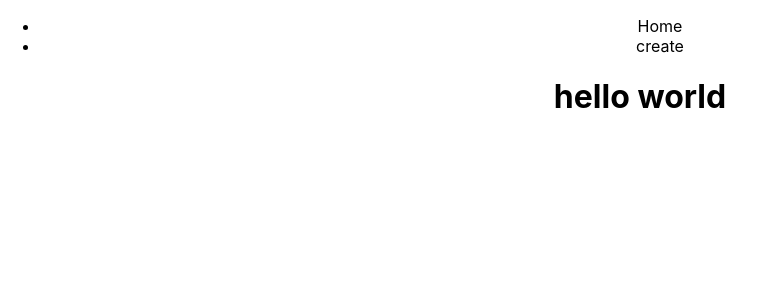
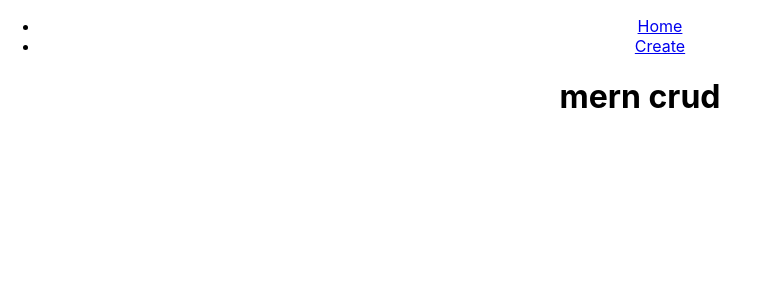
Before and after one commit to m3lfx/react-blog-ns-2024, a React (Create React App) app in the folder frontend/: page / in a window 1280 px wide. Shown: the top 300 px of the page, without its empty margins (0-765 px from the left). Built offline with nearby package versions, Linux system fonts and the light colour scheme.

Commit message:
first commit

```diff
--- a/frontend/package.json
+++ b/frontend/package.json
@@ -8,6 +8,7 @@
     "@testing-library/user-event": "^13.5.0",
     "react": "^18.3.1",
     "react-dom": "^18.3.1",
+    "react-router-dom": "^6.26.1",
     "react-scripts": "5.0.1",
     "web-vitals": "^2.1.4"
   },
--- a/frontend/src/App.js
+++ b/frontend/src/App.js
@@ -5,7 +5,7 @@
   return (
     <div className="App">
       <Nav />
-      <h1>hello world</h1>
+      <h1>mern crud</h1>
 
     </div>
   );
--- a/frontend/src/Nav.js
+++ b/frontend/src/Nav.js
@@ -1,14 +1,15 @@
 import React from 'react'
+import {Link} from 'react-router-dom'
 
 const Nav = () => {
     return (
         <nav>
             <ul className="nav nav-tabs">
-                <li className="nav-item pr-3 pt-3 pb-3">Home
-                    {/* <Link to="/">Home</Link> */}
+                <li className="nav-item pr-3 pt-3 pb-3">
+                    <Link to="/">Home</Link>
                 </li>
-                <li className="nav-item pr-3 pt-3 pb-3">create
-                    {/* <Link to="/create">Create</Link> */}
+                <li className="nav-item pr-3 pt-3 pb-3">
+                    <Link to="/create">Create</Link>
                 </li>
             </ul>
         </nav>
--- /dev/null
+++ b/frontend/src/RoutedApp.js
@@ -0,0 +1,16 @@
+import React from 'react'
+
+import { BrowserRouter as Router, Routes, Route } from 'react-router-dom';
+import App from './App';
+const RoutedApp = () => {
+    return (
+        <Router>
+            <Routes>
+                <Route path="/" exact="true" element={<App />} />
+                {/* <Route path="/create" exact="true" element={<Create />} /> */}
+            </Routes>
+        </Router>
+    )
+}
+
+export default RoutedApp
--- a/frontend/src/index.js
+++ b/frontend/src/index.js
@@ -2,8 +2,9 @@
 import ReactDOM from 'react-dom/client';
 import './index.css';
 import App from './App';
+import RoutedApp from './RoutedApp';
 
 const root = ReactDOM.createRoot(document.getElementById('root'));
 root.render(
-      <App />
+      <RoutedApp />
   );
```
Also changed, not shown: 1 other file (tests, documents, lock files or other folders).
